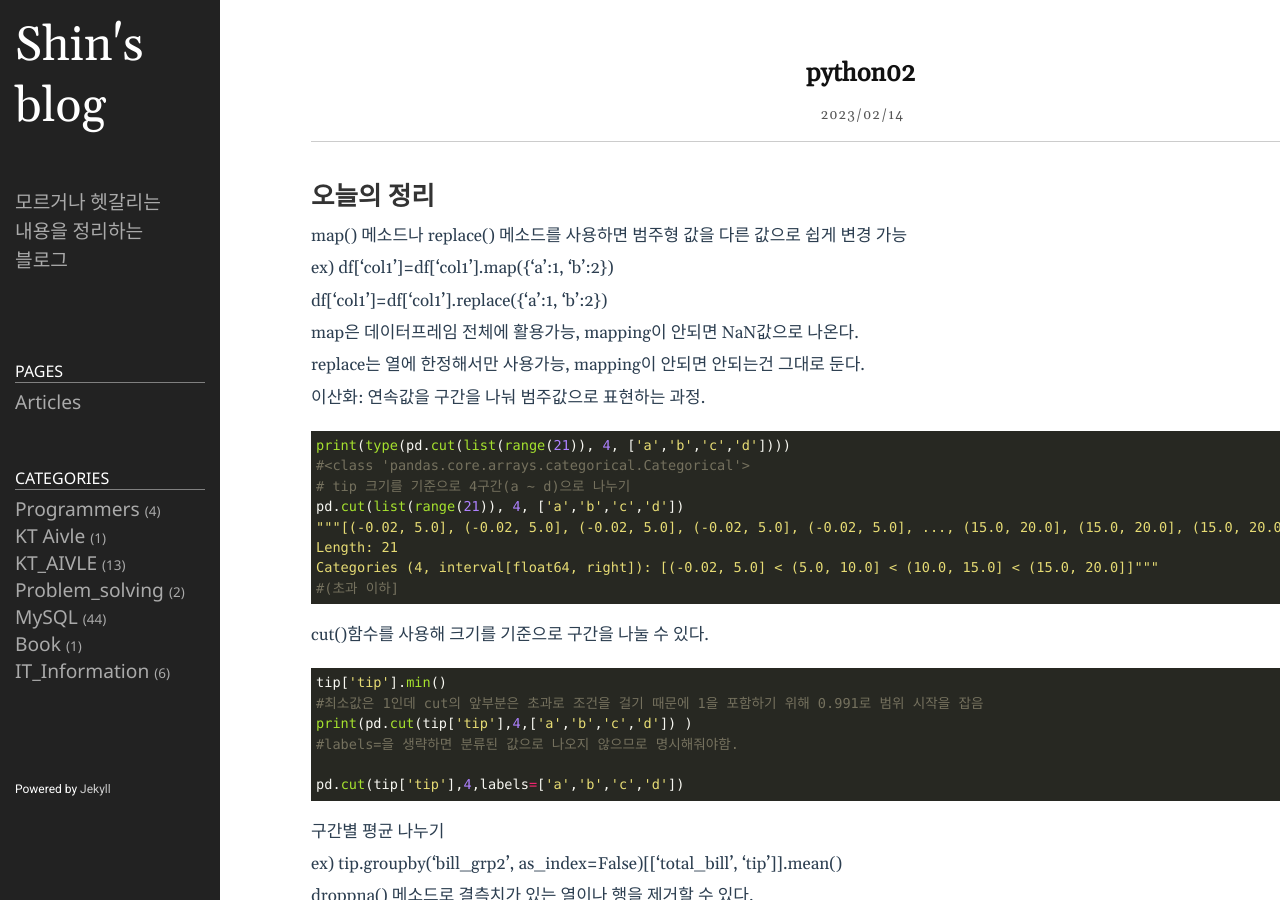
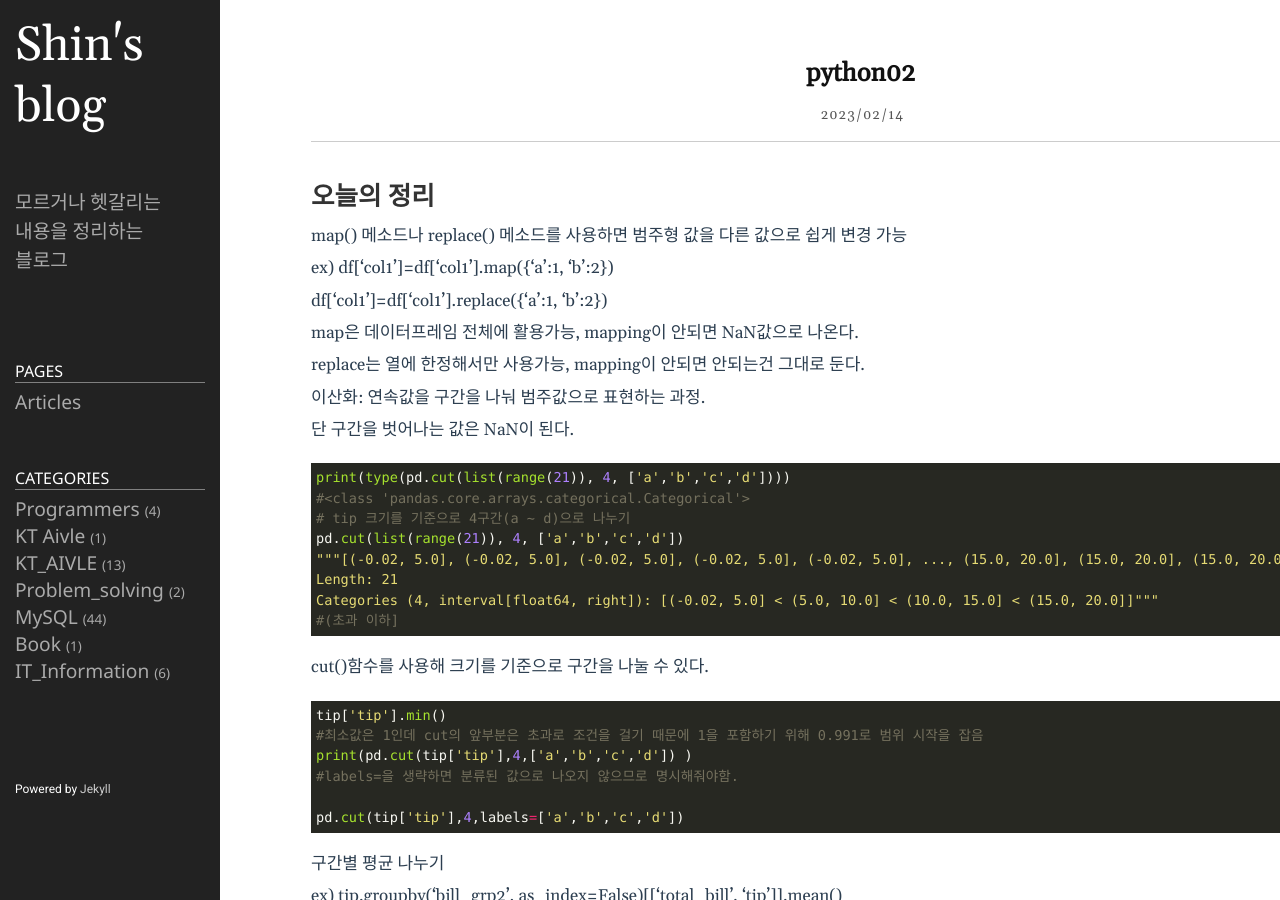
Before and after one commit to shina1221/shina1221.github.io, a Jekyll site: the page built from _posts/KT_AIVLE/2023-02-14-python02.md, in a window 1280 px wide and 900 px high. Built offline with Jekyll 4.4.1, drawn with Linux system fonts in a browser that asks for light colours; some of the changed text lies outside the part shown.

Commit message:
Update 2023-02-14-python02.md

````diff
--- a/_posts/KT_AIVLE/2023-02-14-python02.md
+++ b/_posts/KT_AIVLE/2023-02-14-python02.md
@@ -15,6 +15,7 @@
 replace는 열에 한정해서만 사용가능, mapping이 안되면 안되는건 그대로 둔다.
 
 이산화: 연속값을 구간을 나눠 범주값으로 표현하는 과정.
+단 구간을 벗어나는 값은 NaN이 된다.
 ```python
 print(type(pd.cut(list(range(21)), 4, ['a','b','c','d'])))
 #<class 'pandas.core.arrays.categorical.Categorical'>
@@ -37,6 +38,9 @@
 ```
 구간별 평균 나누기
 ex) tip.groupby('bill_grp2', as_index=False)[['total_bill', 'tip']].mean()
+
+np.where(조건문, 조건문이 참일때, 거짓일 때)
+단 np.where는 두개의 값으로 변환할 때 사용
 
 droppna() 메소드로 결측치가 있는 열이나 행을 제거할 수 있다.
 
````
